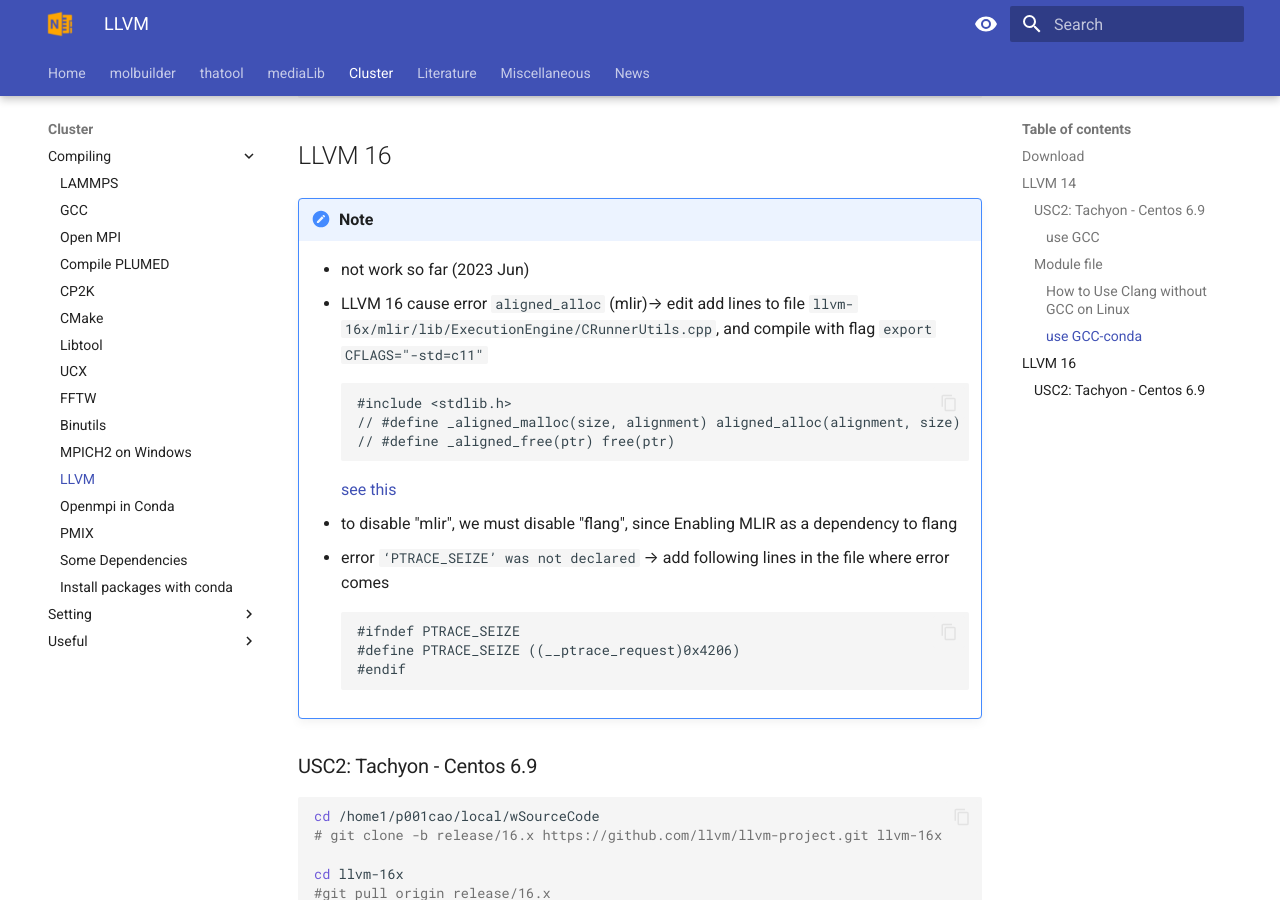
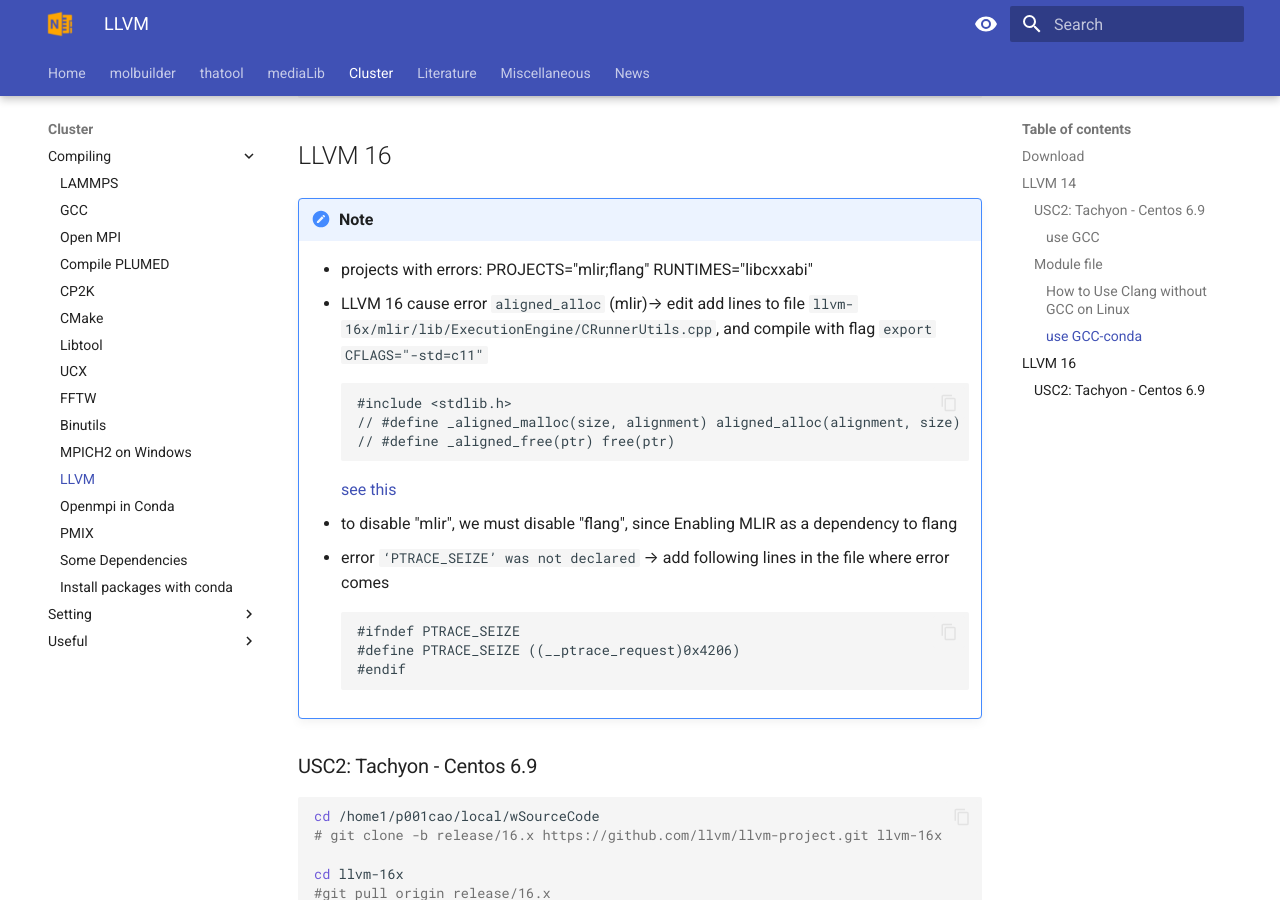
Before and after one commit to thangckt/thangckt.github.io, an MkDocs documentation site: the page built from docs/cluster/compiling/10_LLVM.md, in a window 1280 px wide and 900 px high, scrolled down 4241 px. Built offline with MkDocs 1.6.1 and Material for MkDocs 9.7.7, drawn with Linux system fonts in a browser that asks for light colours; the version menu is left out.

Commit message:
Update 10_LLVM.md

````diff
--- a/docs/cluster/compiling/10_LLVM.md
+++ b/docs/cluster/compiling/10_LLVM.md
@@ -184,7 +184,7 @@
 
 !!! note
 
-    - not work so far (2023 Jun)
+    - projects with errors: PROJECTS="mlir;flang"  RUNTIMES="libcxxabi"
     - LLVM 16 cause error `aligned_alloc` (mlir)--> edit add lines to file `llvm-16x/mlir/lib/ExecutionEngine/CRunnerUtils.cpp`, and compile with flag `export CFLAGS="-std=c11"`
         ```
         #include <stdlib.h>
````
